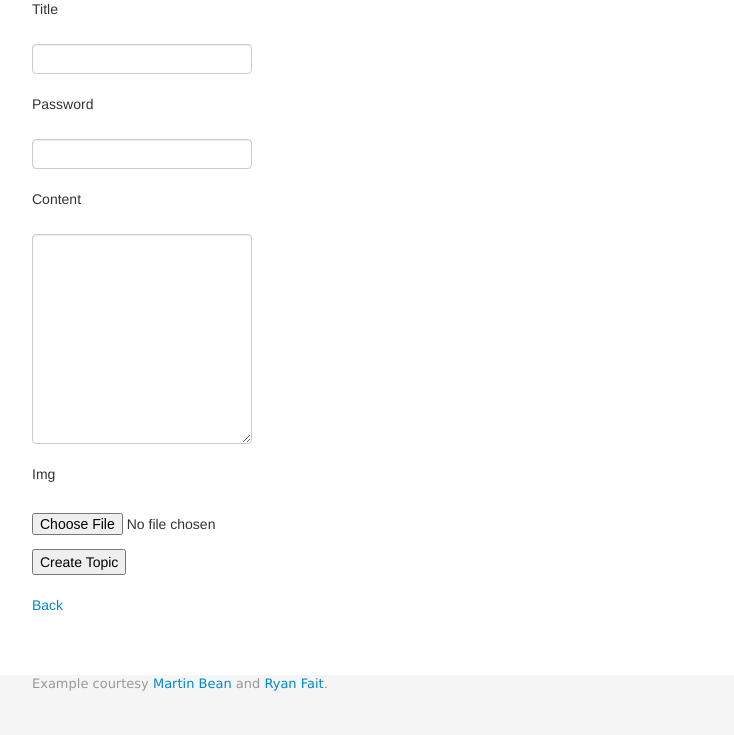
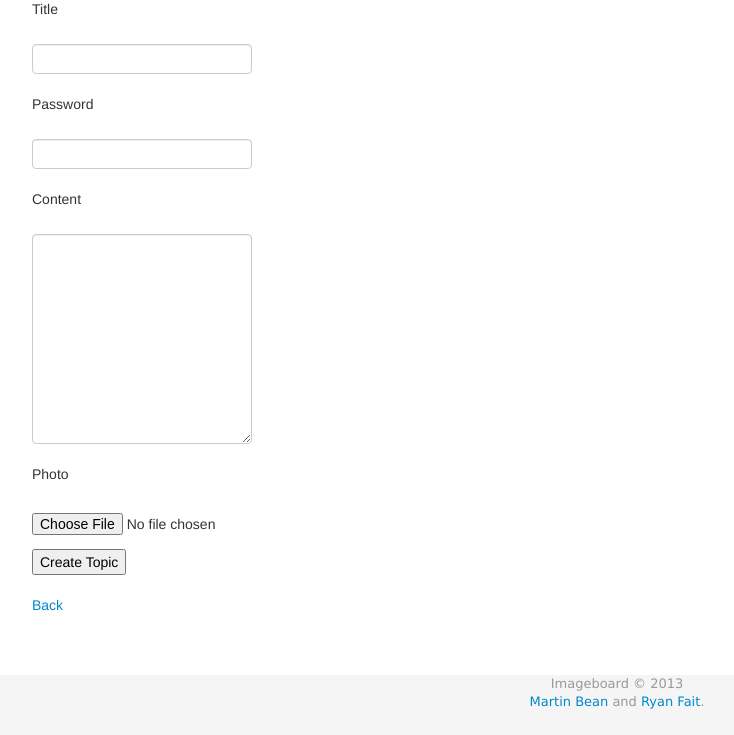
Before and after one commit to Nigrosebas/imageboard, a Rails app: page /topics/new?category=1 in a window 1280 px wide. Shown: the part 375-1110 px from the top of the page, without its empty margins (23-757 px from the left). Run offline with Rails 7, Linux system fonts and the light colour scheme; data comes from the database, SQL or seed files in the repository; both versions use the stored data as it was after the commit; style sheets or scripts are compiled from the project's sources; parts of the project's set-up code (start-up, migrations or seed data) failed here and were passed over; some libraries are stand-ins or nearby versions.

Commit message:
'editandohome'

```diff
--- a/app/controllers/posts_controller.rb
+++ b/app/controllers/posts_controller.rb
@@ -1,6 +1,7 @@
 class PostsController < ApplicationController
   # GET /posts
   # GET /posts.json
+  before_filter :authenticate_mod!, :except => [:show, :new ,:create,:index]
   def index
     @posts = Post.all
 
--- a/app/controllers/topics_controller.rb
+++ b/app/controllers/topics_controller.rb
@@ -1,6 +1,7 @@
 class TopicsController < ApplicationController
   # GET /topics
   # GET /topics.json
+  before_filter :authenticate_mod!, :except => [:show,:index ,:new ,:create ,:destroy]
   def index
     @topics = Topic.all
 
--- /dev/null
+++ b/app/helpers/reglas_helper.rb
@@ -0,0 +1,2 @@
+module ReglasHelper
+end
--- a/app/views/categories/show.html.erb
+++ b/app/views/categories/show.html.erb
@@ -20,7 +20,7 @@
 
 <div class="content row"  style="border:1px black solid !important; border-radius:4px; box-shadow:4px 4px 4px 4px;">
 	<ul class="thumbnails">
-		<li class="span4"> <img src="/assets/imagen2.png"> </li>
+		<li class="span4"><a href=<%= @fpost.first.photo_path%>> <%= image_tag( @fpost.first.photo_path,size: "200x160") %></a> </li>
 
     	<li class="hero-unit"> <%= @fpost.first.content %> </li>
 
--- a/app/views/layouts/application.html.erb
+++ b/app/views/layouts/application.html.erb
@@ -14,7 +14,7 @@
 <body>
 <header>
 	<ul class="breadcrumb">
-		<li><a href="#">Home </a> <span class="divider">/</span></li>
+		<li><%= link_to "Home", "/" %> <span class="divider">/</span></li>
 		<li>&nbsp;&nbsp;&nbsp;&nbsp;&nbsp;&nbsp;&nbsp;&nbsp;&nbsp;&nbsp;&nbsp;&nbsp;&nbsp;<span class="divider">/</span></li>
 		<% @categories = Category.all %>
 		<% @categories.each do |category| %>
@@ -36,13 +36,13 @@
             <img src="http://lorempixel.com/1170/300/abstract"  height="4000" width="500" ></img>
           <br>
             <%=h yield(:description) %>
-      </header></div>
+      </header>
+      </div>
 
-    </div>
 
 
       <div id="push"></div>
-    </div>
+      </div>
 <div class="container">
 <%= yield %>
 </div>
@@ -69,10 +69,9 @@
  </style>
 
        <div id="push"></div>
-    </div>
     <div id="footer">
       <div class="container">
-        <p class="muted credit">Example courtesy <a href="http://martinbean.co.uk">Martin Bean</a> and <a href="http://ryanfait.com/sticky-footer/">Ryan Fait</a>.</p>
+        <p class="muted credit" align = "center" >Imageboard © 2013<br><a href="http://martinbean.co.uk">Martin Bean</a> and <a href="http://ryanfait.com/sticky-footer/">Ryan Fait</a>.</p>
       </div>
     </div>
 </body>
--- a/app/views/posts/_form.html.erb
+++ b/app/views/posts/_form.html.erb
@@ -14,7 +14,7 @@
   <div class="field">
     <%= hidden_field(:post , :topic_id) %>
     <%= f.label :password %><br />
-    <%= f.text_field :password %>
+    <%= f.password_field :password %>
   </div>
   <div class="field">
     <%= f.label :content %><br />
--- a/app/views/topics/_form.html.erb
+++ b/app/views/topics/_form.html.erb
@@ -1,4 +1,4 @@
-<%= form_for(@topic) do |f| %>
+<%= form_for(@topic, html: {multipart: true}) do |f| %>
   <% if @topic.errors.any? %>
     <div id="error_explanation">
       <h2><%= pluralize(@topic.errors.count, "error") %> prohibited this topic from being saved:</h2>
@@ -19,15 +19,15 @@
   <%= f.fields_for :posts do |p|  %>
     <div class="field">
       <%= p.label :password %><br />
-      <%= p.text_field :password %>
+      <%= p.password_field :password %>
     </div>
     <div class="field">
       <%= p.label :content %><br />
       <%= p.text_area :content , :size => "20x10" %>
     </div>
     <div class="field">
-      <%= p.label :img %><br />
-      <%= p.file_field :img %>
+      <%= p.label :photo %><br />
+      <%= p.file_field :photo %>
     </div>
 
   <% end %>
--- a/config/routes.rb
+++ b/config/routes.rb
@@ -1,4 +1,5 @@
 Imageboard::Application.routes.draw do
+
   get "home/index"
 
 devise_for :mods, :controllers => { :sessions => "mods/sessions" }
```
Also changed, not shown: app/views/home/index.html.erb (+22 -2 lines), app/views/topics/show.html.erb (+4 -3 lines), db/development.sqlite3 (added), public/photo_store/10.jpg (added), public/photo_store/12.jpg (added), public/photo_store/5.jpg (added), public/photo_store/6.jpg (added), public/photo_store/7.png (added), public/photo_store/8.png (added), public/photo_store/9.jpg (added), 1 other file.
